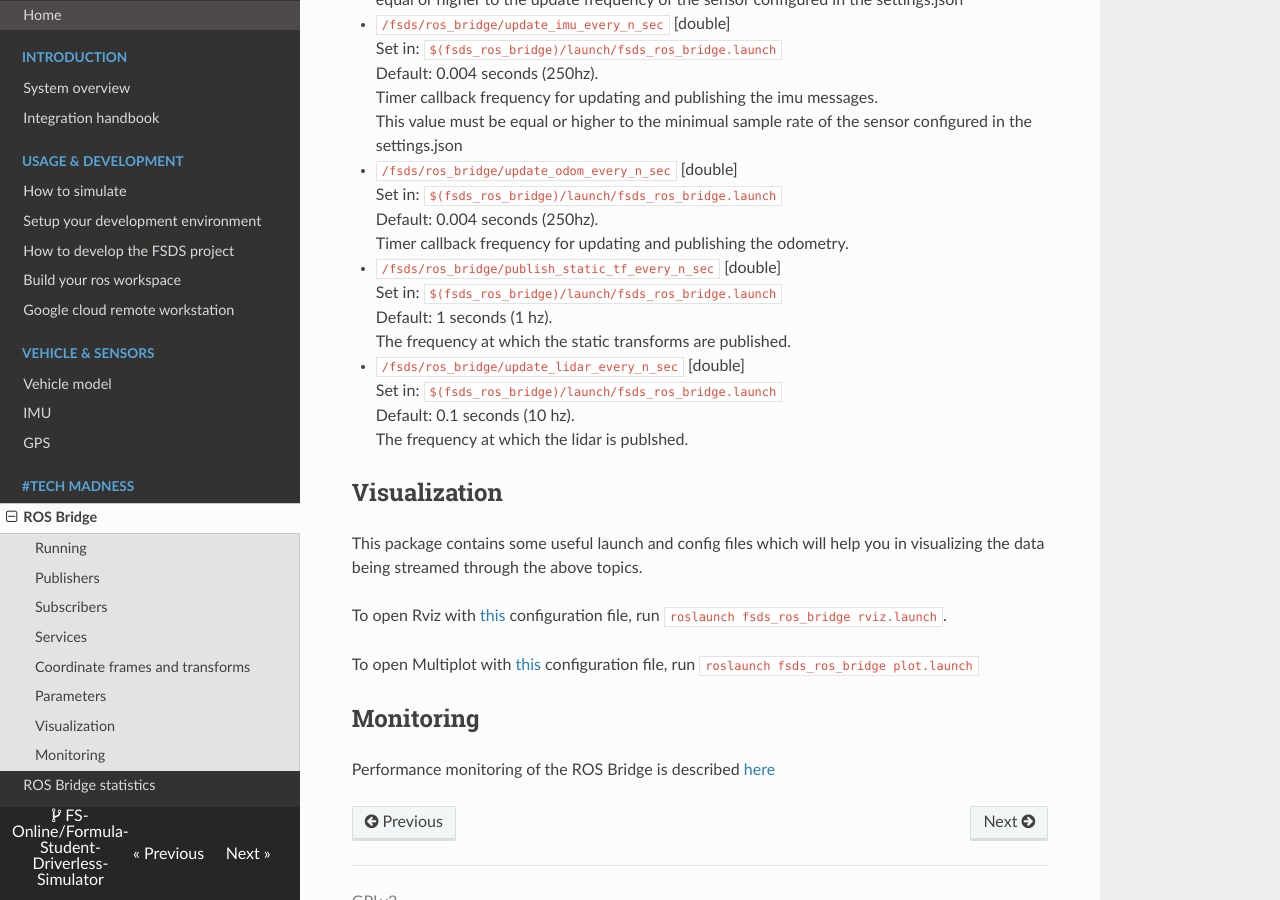
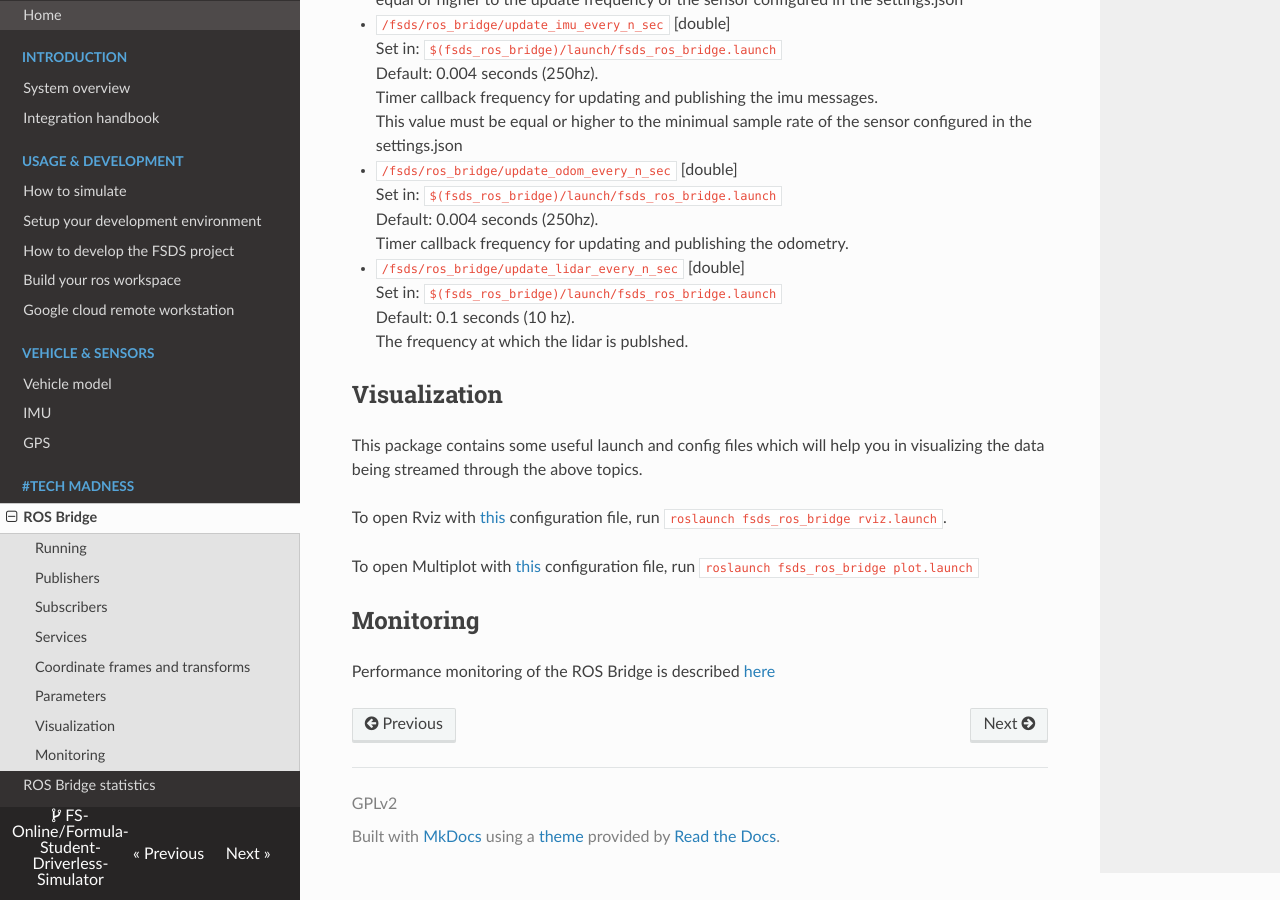
Before and after one commit to FS-Driverless/Formula-Student-Driverless-Simulator, an MkDocs documentation site: the page built from docs/ros-bridge.md, in a window 1280 px wide and 900 px high, scrolled down 3114 px. Built offline with MkDocs 1.6.1, drawn with Linux system fonts in a browser that asks for light colours; nearby versions of some CDN libraries; comment, search, counter and statistics services are not loaded.

Commit message:
Try to improve lidar static tf publishing #102

```diff
--- a/docs/ros-bridge.md
+++ b/docs/ros-bridge.md
@@ -127,11 +127,6 @@ Transforms to the ground truth are disabled because this would take away the cha
   Default: 0.004 seconds (250hz).
   Timer callback frequency for updating and publishing the odometry.
 
-- `/fsds/ros_bridge/publish_static_tf_every_n_sec` [double]
-  Set in: `$(fsds_ros_bridge)/launch/fsds_ros_bridge.launch`
-  Default: 1 seconds (1 hz).
-  The frequency at which the static transforms are published.
-
 - `/fsds/ros_bridge/update_lidar_every_n_sec` [double]
   Set in: `$(fsds_ros_bridge)/launch/fsds_ros_bridge.launch`
   Default: 0.1 seconds (10 hz).
```
Also changed, not shown: 3 other files.
